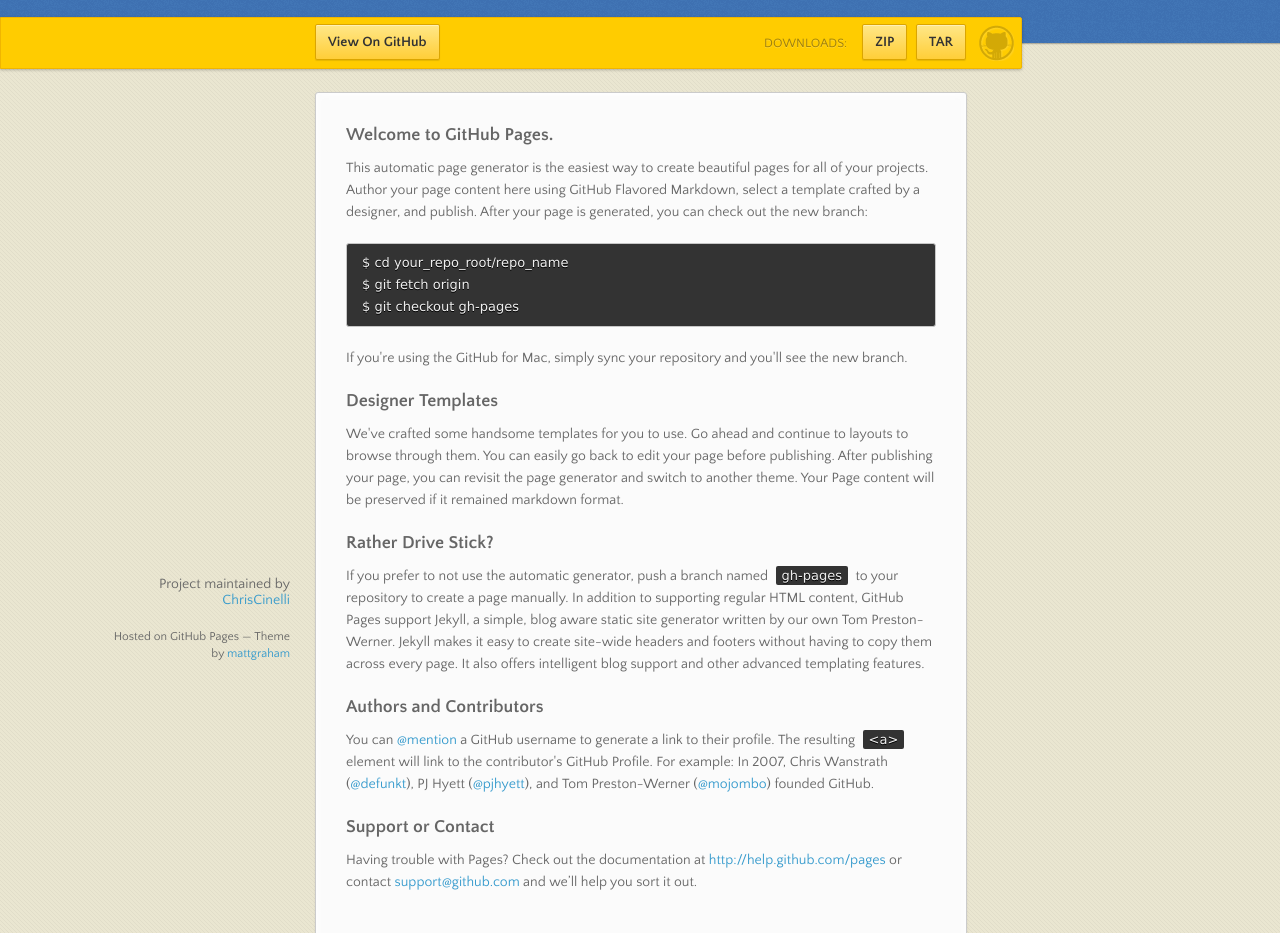
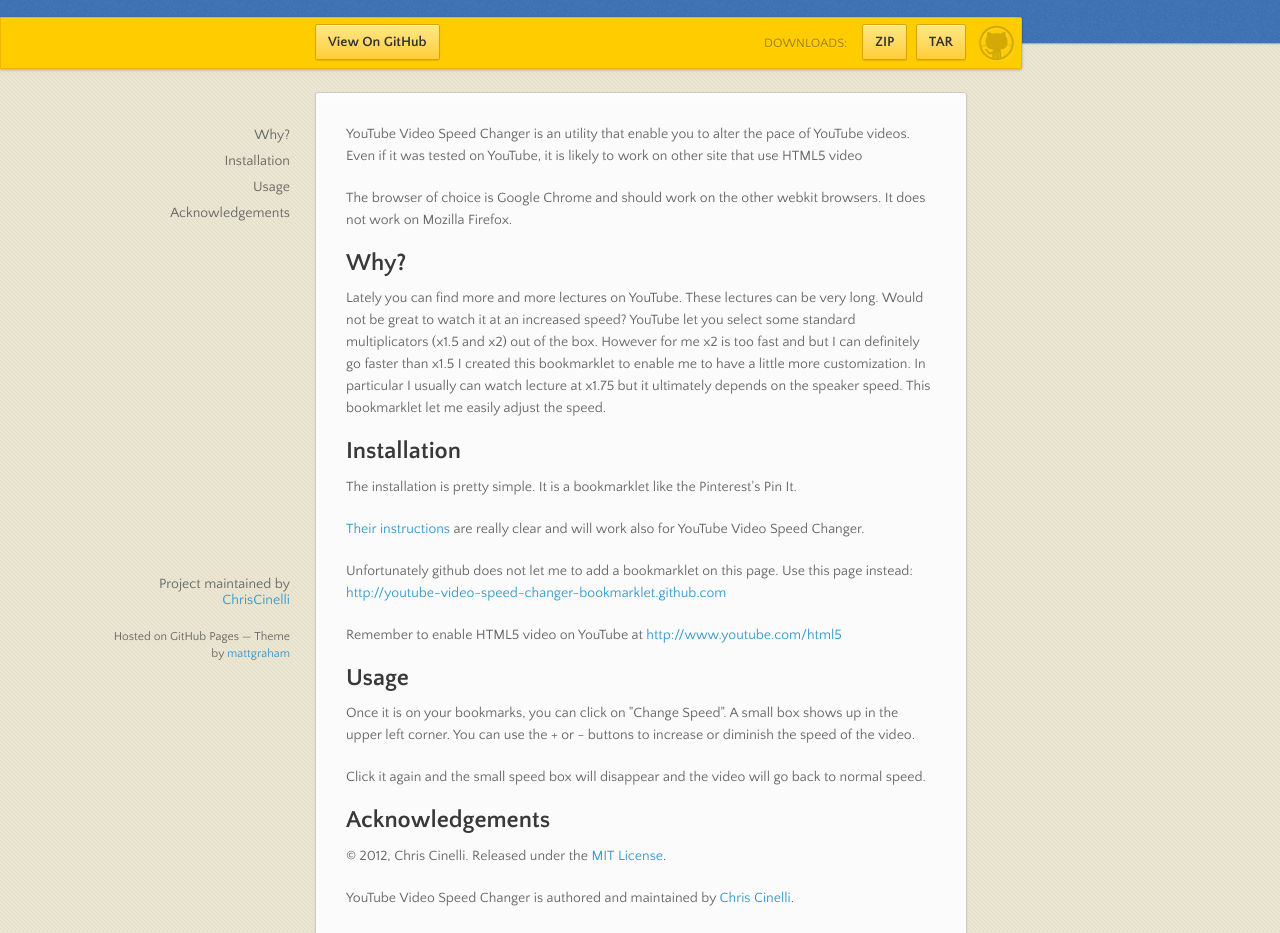
Before and after one commit to ChrisCinelli/youtube-video-speed-changer-bookmarklet, a plain HTML site: page index.html in a window 1280 px wide. Shown: the part 98-1031 px from the top of the page. Drawn offline with nearby package versions, Linux system fonts and the light colour scheme.

```diff
--- a/index.html
+++ b/index.html
@@ -3,7 +3,7 @@
   <head>
     <meta charset="utf-8">
     <meta http-equiv="X-UA-Compatible" content="chrome=1">
-    <title>Youtube-video-speed-changer-bookmarklet by ChrisCinelli</title>
+    <title>Youtube video speed changer bookmarklet by ChrisCinelli</title>
     <link rel="stylesheet" href="stylesheets/styles.css">
     <link rel="stylesheet" href="stylesheets/pygment_trac.css">
     <script src="https://ajax.googleapis.com/ajax/libs/jquery/1.7.1/jquery.min.js"></script>
@@ -17,7 +17,7 @@
   <body>
 
       <header>
-        <h1>Youtube-video-speed-changer-bookmarklet</h1>
+        <h1>Youtube video speed changer bookmarklet</h1>
         <p>Bookmarklet to change the speed (aka playback rate) of HTML5/YouTube Videos</p>
       </header>
 
@@ -39,32 +39,42 @@
         <ul></ul>
       </nav>
       <section>
-        <h3>Welcome to GitHub Pages.</h3>
+        <p>YouTube Video Speed Changer is an utility that enable you to alter the pace of YouTube videos. Even if it was tested on YouTube,
+it is likely to work on other site that use HTML5 video</p>
 
-<p>This automatic page generator is the easiest way to create beautiful pages for all of your projects. Author your page content here using GitHub Flavored Markdown, select a template crafted by a designer, and publish. After your page is generated, you can check out the new branch:</p>
+<p>The browser of choice is Google Chrome and should work on the other webkit browsers. It does not work on Mozilla Firefox.</p>
 
-<pre><code>$ cd your_repo_root/repo_name
-$ git fetch origin
-$ git checkout gh-pages
-</code></pre>
+<h2>Why?</h2>
 
-<p>If you're using the GitHub for Mac, simply sync your repository and you'll see the new branch.</p>
+<p>Lately you can find more and more lectures on YouTube. These lectures can be very long. Would not be great to watch it at an increased speed?
+YouTube let you select some standard multiplicators (x1.5 and x2) out of the box. However for me x2 is too fast and but I can definitely go faster than x1.5
+I created this bookmarklet to enable me to have a little more customization. In particular I usually can watch lecture at x1.75 but it ultimately depends on the speaker speed.
+This bookmarklet let me easily adjust the speed. </p>
 
-<h3>Designer Templates</h3>
+<h2>Installation</h2>
 
-<p>We've crafted some handsome templates for you to use. Go ahead and continue to layouts to browse through them. You can easily go back to edit your page before publishing. After publishing your page, you can revisit the page generator and switch to another theme. Your Page content will be preserved if it remained markdown format.</p>
+<p>The installation is pretty simple. It is a bookmarklet like the Pinterest's Pin It.</p>
 
-<h3>Rather Drive Stick?</h3>
+<p><a href="http://pinterest.com/about/goodies/">Their instructions</a> are really clear and will work also for YouTube Video Speed Changer.</p>
 
-<p>If you prefer to not use the automatic generator, push a branch named <code>gh-pages</code> to your repository to create a page manually. In addition to supporting regular HTML content, GitHub Pages support Jekyll, a simple, blog aware static site generator written by our own Tom Preston-Werner. Jekyll makes it easy to create site-wide headers and footers without having to copy them across every page. It also offers intelligent blog support and other advanced templating features.</p>
+<p>Unfortunately github does not let me to add a bookmarklet on this page. Use this page instead: <a href="http://youtube-video-speed-changer-bookmarklet.github.com">http://youtube-video-speed-changer-bookmarklet.github.com</a></p>
 
-<h3>Authors and Contributors</h3>
+<p>Remember to enable HTML5 video on YouTube at <a href="http://www.youtube.com/html5">http://www.youtube.com/html5</a></p>
 
-<p>You can <a href="https://github.com/blog/821" class="user-mention">@mention</a> a GitHub username to generate a link to their profile. The resulting <code>&lt;a&gt;</code> element will link to the contributor's GitHub Profile. For example: In 2007, Chris Wanstrath (<a href="https://github.com/defunkt" class="user-mention">@defunkt</a>), PJ Hyett (<a href="https://github.com/pjhyett" class="user-mention">@pjhyett</a>), and Tom Preston-Werner (<a href="https://github.com/mojombo" class="user-mention">@mojombo</a>) founded GitHub.</p>
+<h2>Usage</h2>
 
-<h3>Support or Contact</h3>
+<p>Once it is on your bookmarks, you can click on "Change Speed". A small box shows
+up in the upper left corner. You can use the + or - buttons to increase or
+diminish the speed of the video.</p>
 
-<p>Having trouble with Pages? Check out the documentation at <a href="http://help.github.com/pages">http://help.github.com/pages</a> or contact <a href="mailto:support@github.com">support@github.com</a> and we’ll help you sort it out.</p>
+<p>Click it again and the small speed box will disappear and the video will go back
+to normal speed.   </p>
+
+<h2>Acknowledgements</h2>
+
+<p>© 2012, Chris Cinelli. Released under the <a href="http://www.opensource.org/licenses/mit-license.php">MIT License</a>.</p>
+
+<p>YouTube Video Speed Changer is authored and maintained by <a href="http://www.linkedin.com/in/criscinelli">Chris Cinelli</a>.</p>
       </section>
       <footer>
         <p>Project maintained by <a href="https://github.com/ChrisCinelli">ChrisCinelli</a></p>
```
Also changed, not shown: params.json (+1 -1 lines).
